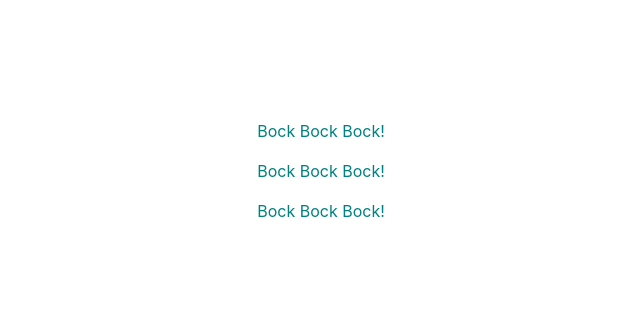
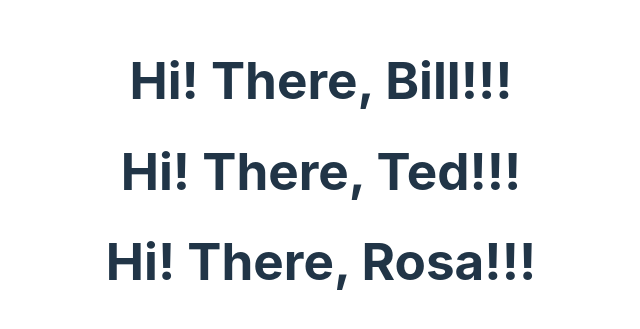
Before and after one commit to bbangwon/first-react-app, a React (Vite) app: page / in a window 1280 px wide. Shown: the part 229-558 px from the top of the page, without its empty margins (319-959 px from the left). Built offline with nearby package versions, Linux system fonts and the light colour scheme.

Commit message:
프로퍼티

```diff
--- a/src/App.jsx
+++ b/src/App.jsx
@@ -1,12 +1,12 @@
 import './App.css'
-import Chicken from './Chicken'
+import Greeter from './Greeter';
 
 function App() {
   return (
   <div>
-    <Chicken />
-    <Chicken />
-    <Chicken />
+    <Greeter person="Bill" />
+    <Greeter person="Ted" />
+    <Greeter person="Rosa" />
   </div>
   );
 }
--- /dev/null
+++ b/src/Greeter.jsx
@@ -0,0 +1,3 @@
+export default function Greeter(props) {
+  return <h1>Hi! There, {props.person}!!!</h1>
+}
```
